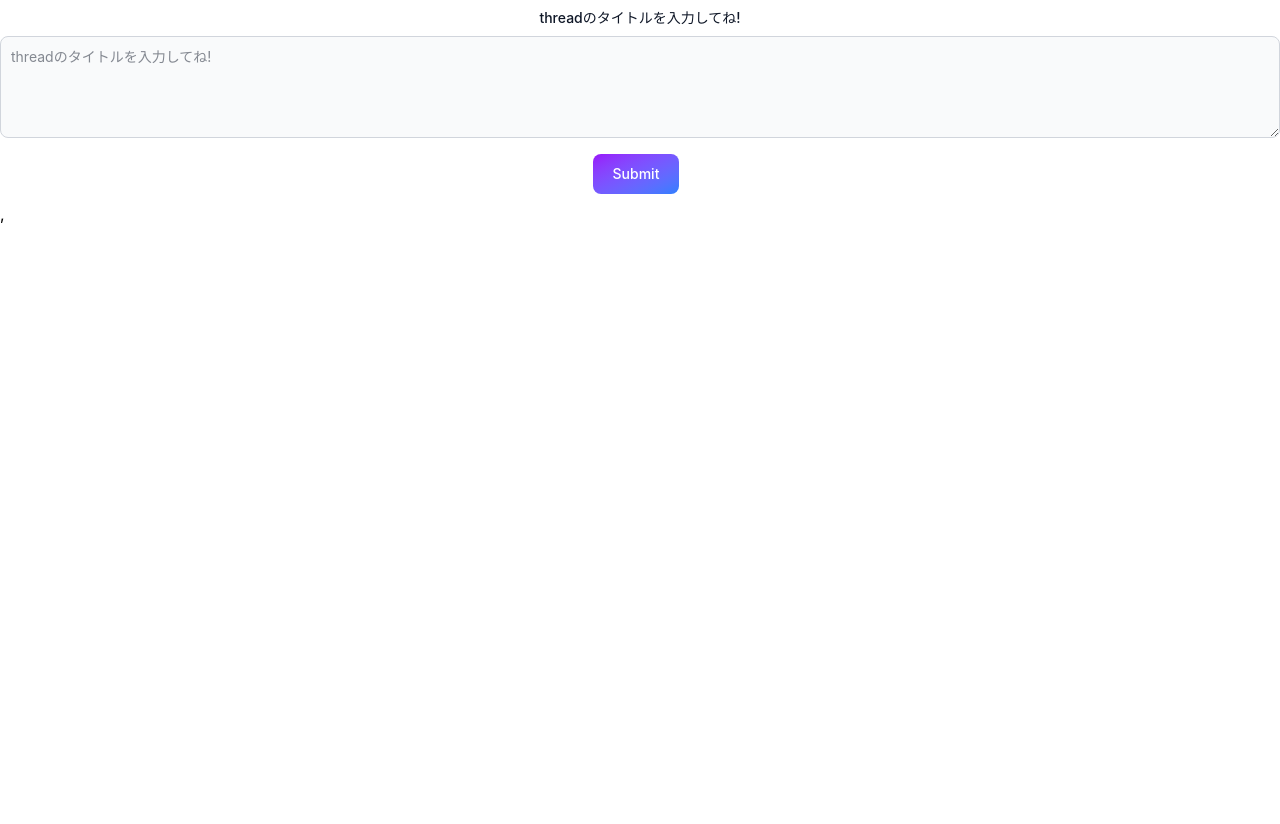
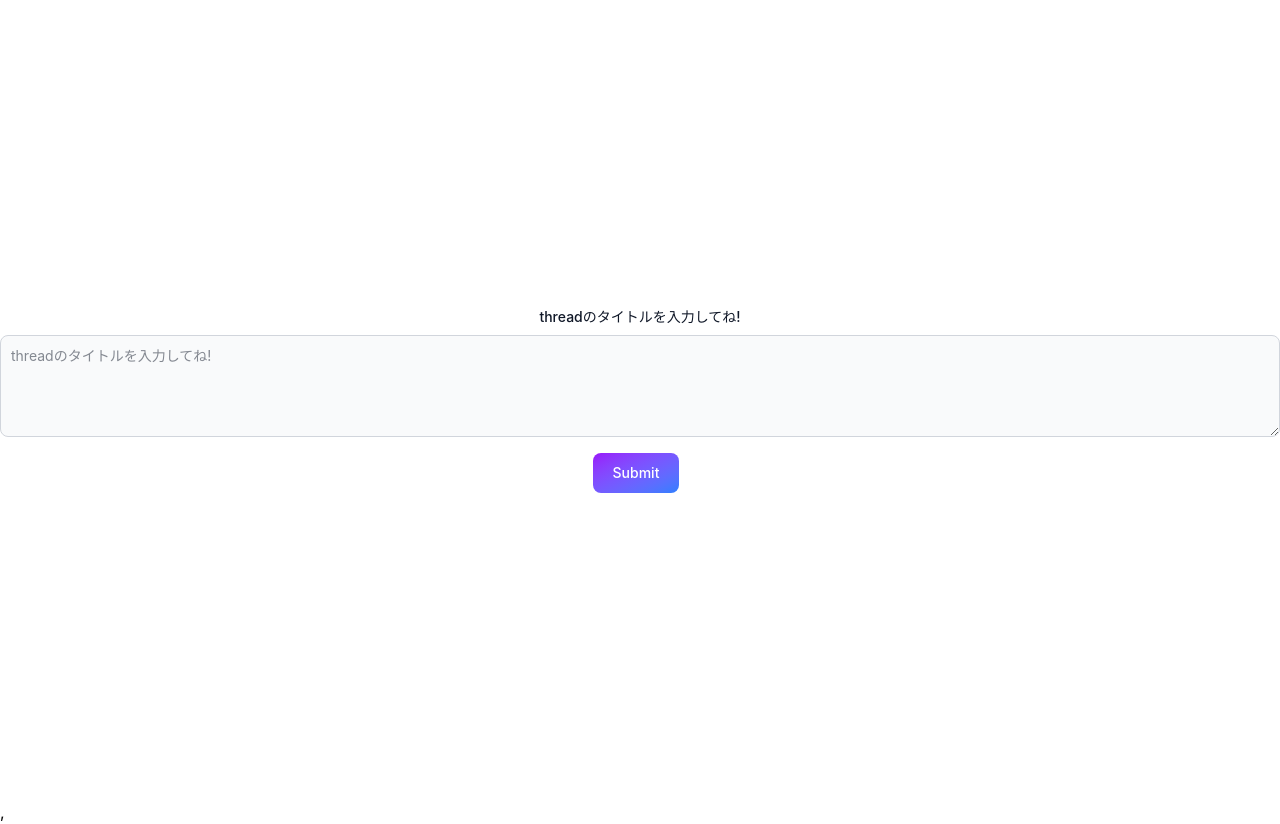
Before and after one commit to linkalls/techtrain_react, a React (Vite) app: page /threads/new in a window 1280 px wide. Before the commit the page ends 800 px from the top, so only its background shows below. Built offline with nearby package versions, Linux system fonts and the light colour scheme.

Commit message:
スレッドデータの取得オフセットを0に変更し、新しいスレッド作成フォームのスタイルを更新。また、スレッド投稿後にナビゲートする処理を修正。

```diff
--- a/src/App.tsx
+++ b/src/App.tsx
@@ -12,7 +12,7 @@ function App() {
   useEffect(() => {
     const getThreadsData = async (): Promise<Thread[]> => {
       const result = await fetch(
-        "https://railway.bulletinboard.techtrain.dev/threads?offset=10",
+        "https://railway.bulletinboard.techtrain.dev/threads?offset=0",
         { method: "GET" }
       )
       console.log(result)
--- a/src/threads/new_threads.tsx
+++ b/src/threads/new_threads.tsx
@@ -14,13 +14,13 @@ const postThreadsData = async (
         headers: {
           accept: "application/json",
           "Content-Type": "application/json",
-          body: JSON.stringify({ title }),
         },
+        body: JSON.stringify({ title }),
       }
     )
     console.log(result)
+    navigate("/")
     return true
-    navigate("/")
   } catch (e) {
     console.log(e)
     return false
@@ -49,7 +49,8 @@ export default function NewThread() {
   return (
     <form
       onSubmit={handleSubmit(onSubmit)}
-      className="flex flex-col items-center justify-center "
+      className="flex flex-col items-center justify-center min-h-screen"
+      // min-h-screen便利
     >
       <label
         htmlFor="message"
```
